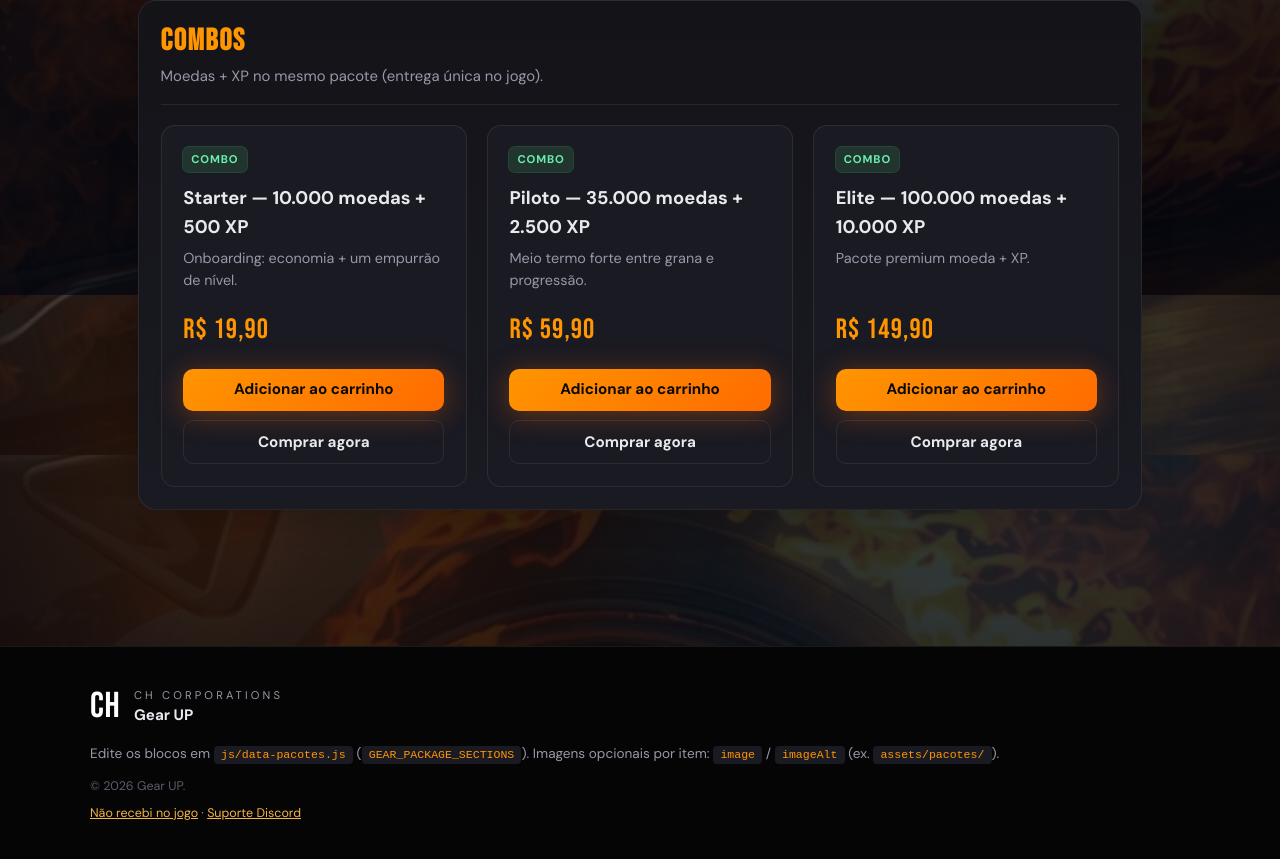
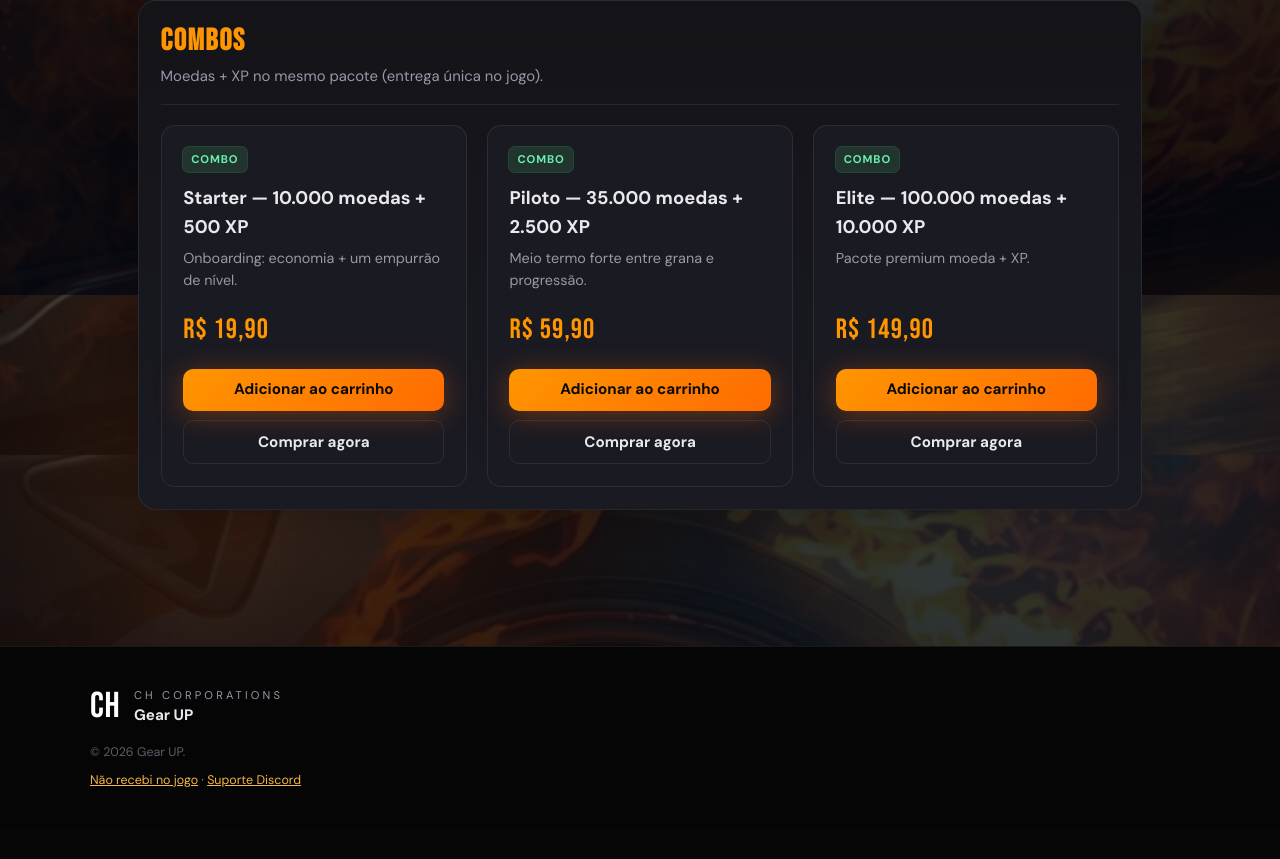
Before and after one commit to PedrinGoD/Site-Bot, a plain HTML site: page Site/pacotes.html in a window 1280 px wide. Shown: the part 2105-2964 px from the top of the page. After the commit the page ends 2935 px from the top, so only its background shows below. Drawn offline with Linux system fonts and the light colour scheme; files whose address does not match are found by name.

Commit message:
Descrição curta do que mudou

```diff
--- a/Site/css/styles.css
+++ b/Site/css/styles.css
@@ -615,13 +615,6 @@ body.checkout-page::before {
   font-size: 0.95rem;
 }
 
-.footer__note {
-  max-width: 1100px;
-  margin: 0 auto 0.75rem;
-  font-size: 0.85rem;
-  color: var(--muted);
-}
-
 .footer__copy {
   max-width: 1100px;
   margin: 0 auto;
@@ -1387,8 +1380,7 @@ dialog.gear-demo-checkout[open] {
   }
 }
 
-.cta-card__hint code,
-.footer__note code {
+.cta-card__hint code {
   font-size: 0.85em;
   padding: 0.15rem 0.45rem;
   background: var(--surface-2);
--- a/Site/pacotes.html
+++ b/Site/pacotes.html
@@ -55,10 +55,6 @@
           <div class="footer__game">Gear UP</div>
         </div>
       </div>
-      <p class="footer__note">
-        Edite os blocos em <code>js/data-pacotes.js</code> (<code>GEAR_PACKAGE_SECTIONS</code>).
-        Imagens opcionais por item: <code>image</code> / <code>imageAlt</code> (ex. <code>assets/pacotes/</code>).
-      </p>
       <p class="footer__copy">© <span id="year"></span> Gear UP.</p>
     </footer>
 
```
Also changed, not shown: Site/carros.html (+0 -4 lines), Site/vip.html (+0 -1 lines).
